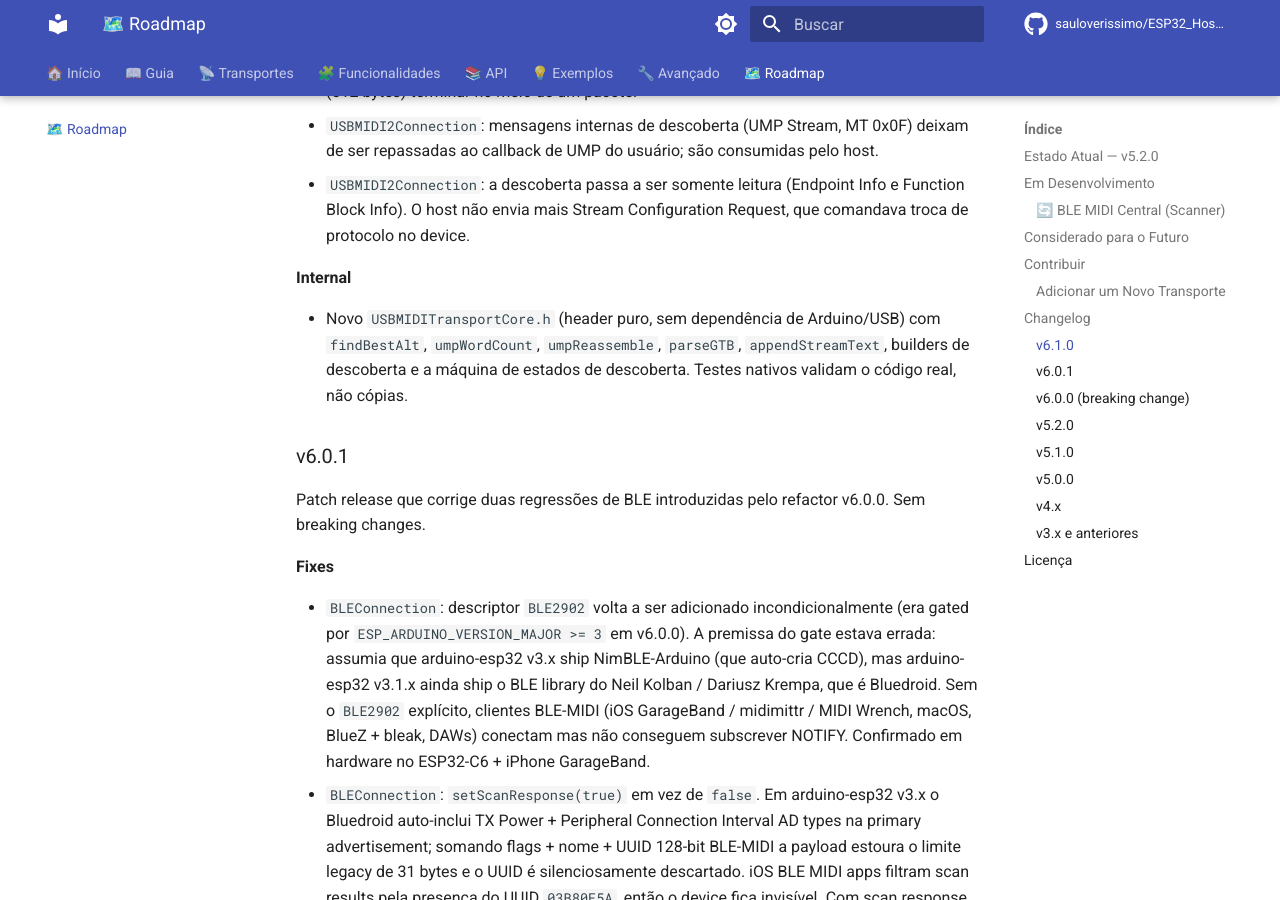
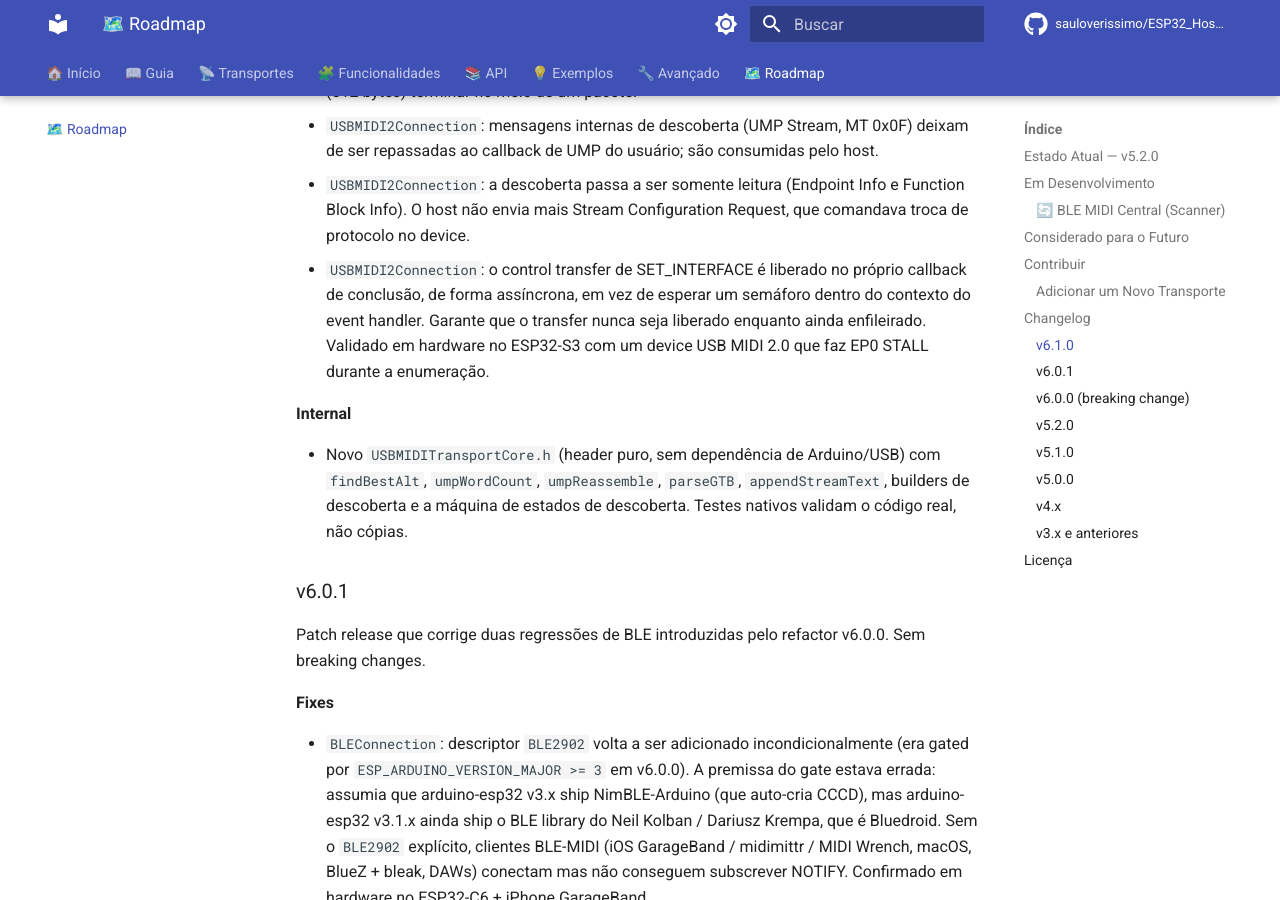
Before and after one commit to sauloverissimo/ESP32_Host_MIDI, an MkDocs documentation site: the page built from docs/roadmap.md, in a window 1280 px wide and 900 px high, scrolled down 3305 px. Built offline with MkDocs 1.6.1 and Material for MkDocs 9.7.7, drawn with Linux system fonts in a browser that asks for light colours; comment, search, counter and statistics services are not loaded.

Commit message:
docs: note SET_INTERFACE transfer fix in v6.1.0 changelog

```diff
--- a/docs/roadmap.md
+++ b/docs/roadmap.md
@@ -111,6 +111,7 @@
 - `USBMIDI2Connection`: pacotes UMP partidos entre dois bulk transfers são remontados via buffer de carry-over, em vez de descartar a metade já lida. Cobre o caso de um transfer cheio (512 bytes) terminar no meio de um pacote.
 - `USBMIDI2Connection`: mensagens internas de descoberta (UMP Stream, MT 0x0F) deixam de ser repassadas ao callback de UMP do usuário; são consumidas pelo host.
 - `USBMIDI2Connection`: a descoberta passa a ser somente leitura (Endpoint Info e Function Block Info). O host não envia mais Stream Configuration Request, que comandava troca de protocolo no device.
+- `USBMIDI2Connection`: o control transfer de SET_INTERFACE é liberado no próprio callback de conclusão, de forma assíncrona, em vez de esperar um semáforo dentro do contexto do event handler. Garante que o transfer nunca seja liberado enquanto ainda enfileirado. Validado em hardware no ESP32-S3 com um device USB MIDI 2.0 que faz EP0 STALL durante a enumeração.
 
 **Internal**
 
```
